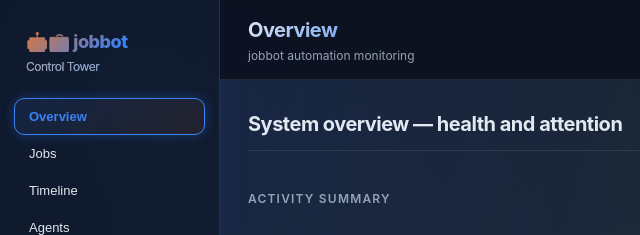
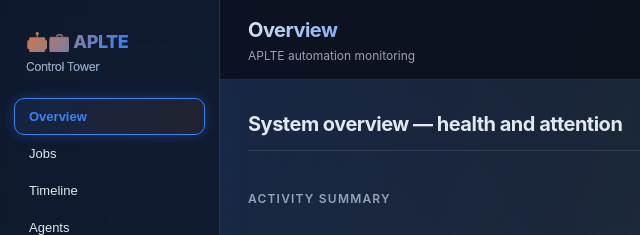
Before and after one commit to shahriarhaqueabir/APLTE, a website: page tools/dashboard/public/index.html in a window 1280 px wide. Shown: the top 235 px of the page, 0-640 px from the left. Drawn offline with Linux system fonts and the light colour scheme; no server answers.

Commit message:
feat: add env var path overrides, .env.example, fix jobbot branding in dashboard

```diff
--- a/tools/dashboard/public/index.html
+++ b/tools/dashboard/public/index.html
@@ -354,7 +354,7 @@
 <div class="sim-banner hidden" id="simBanner">SIMULATION MODE &mdash; controls are simulated; no files are changed and nothing is submitted</div>
 <div class="app">
   <aside class="sidebar">
-    <div class="brand">&#129302;&#128188; jobbot<small>Control Tower</small></div>
+    <div class="brand">&#129302;&#128188; APLTE<small>Control Tower</small></div>
     <nav aria-label="Primary">
       <button class="nav-btn active" data-view="overview" aria-current="page" >Overview</button>
       <button class="nav-btn" data-view="workflows" >Jobs</button>
@@ -372,7 +372,7 @@
     <header class="topbar">
       <div>
         <h1 id="viewTitle">Overview</h1>
-        <div class="sub">jobbot automation monitoring</div>
+        <div class="sub">APLTE automation monitoring</div>
       </div>
       <div class="topbar-right">
         <span id="healthBadge"></span>
```
Also changed, not shown: 2 other files.
